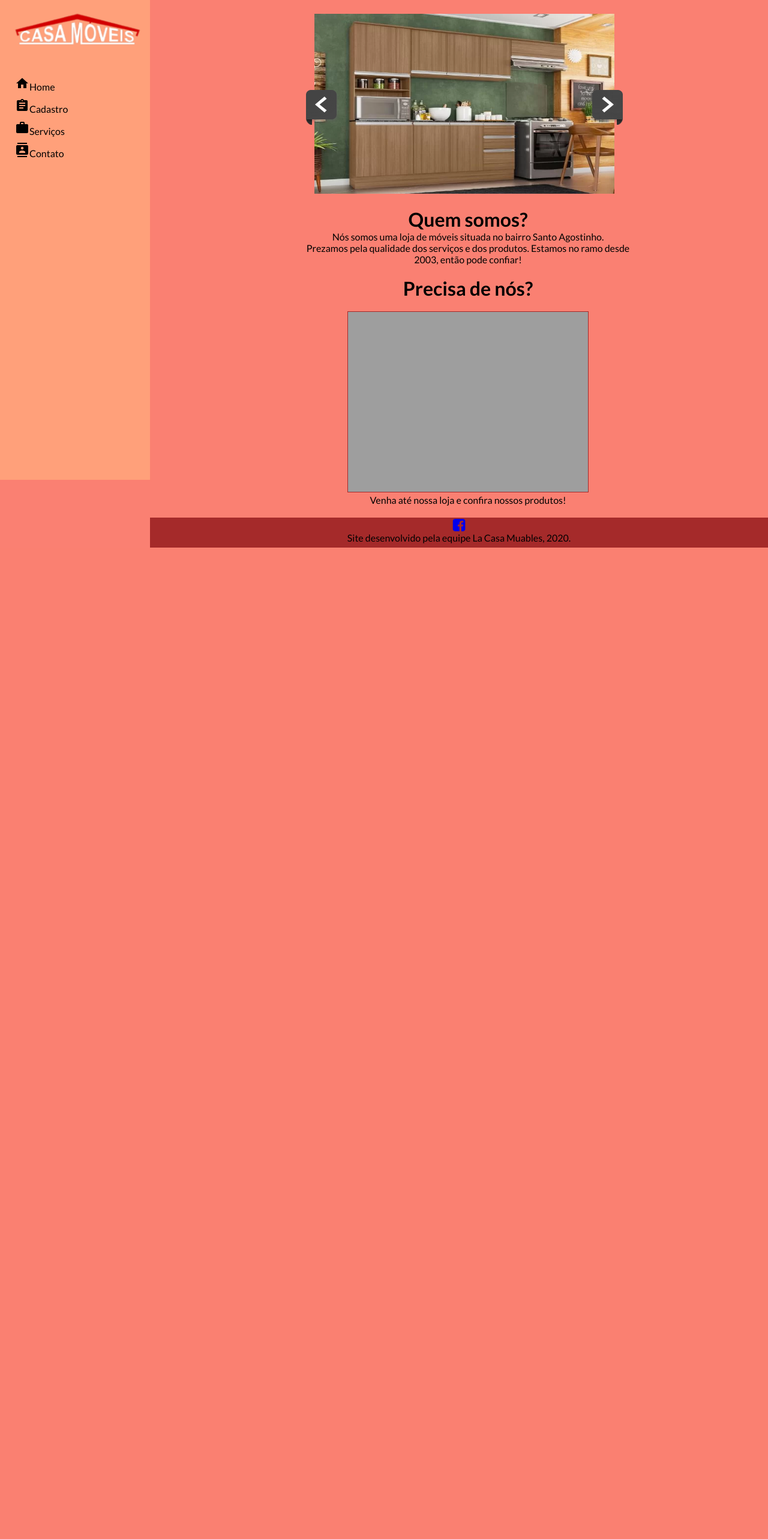
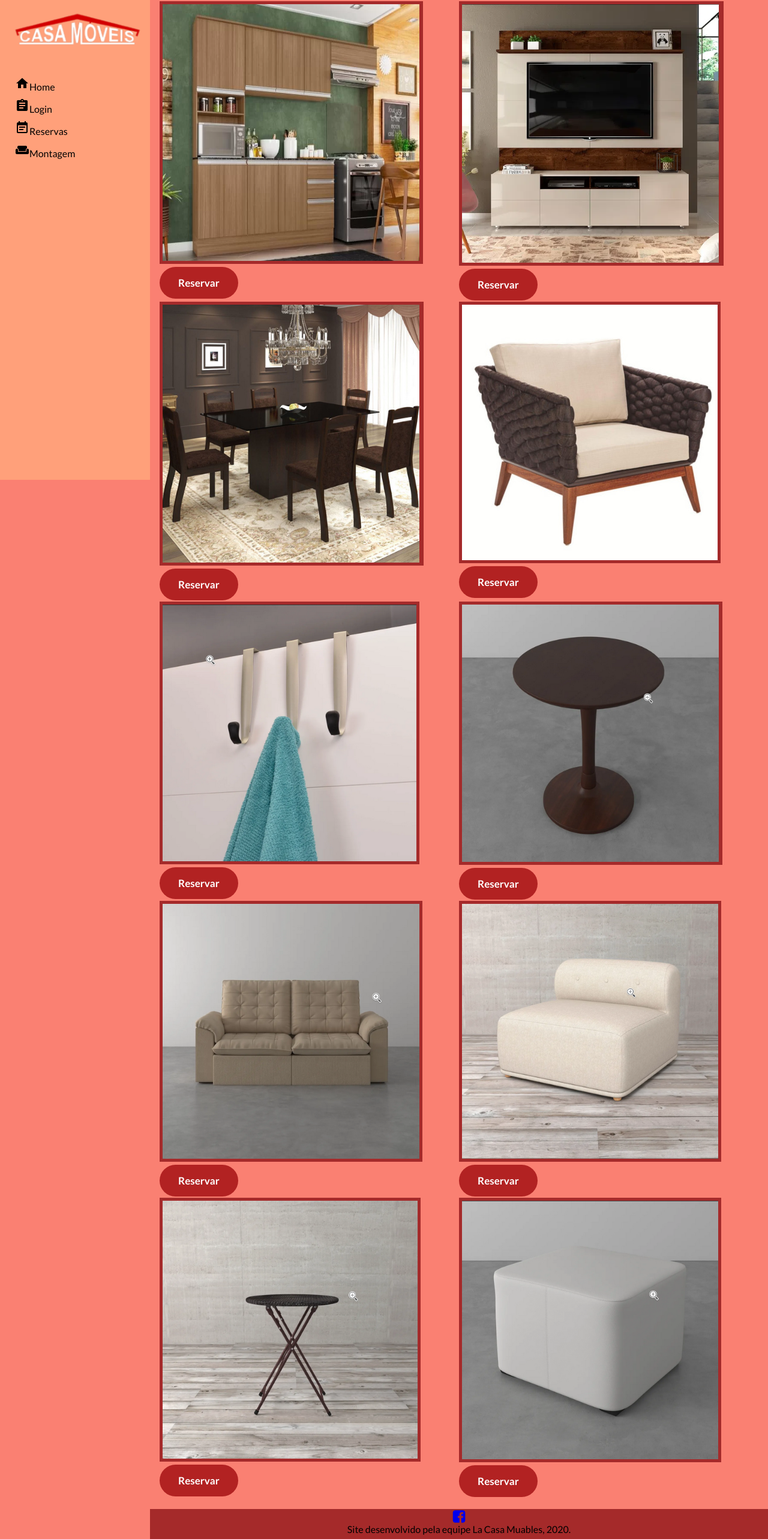
Before and after one commit to Julio-code-afk/tcc, a PHP site: page /home.html in a window 1280 px wide. Shown: the whole page at 60% size. Before the commit the page ends 913 px from the top, so only its background shows below. Run offline with PHP 8.4, Linux system fonts and the light colour scheme; grey boxes are pictures that could not be loaded.

Commit message:
Add files via upload

```diff
--- a/TCC/css/style.css
+++ b/TCC/css/style.css
@@ -3,6 +3,8 @@
 *{
     font-family: 'Lato', sans-serif;
     margin: 0;
+    padding: 0;
+    box-sizing: border-box;
 }
 
 body{
@@ -51,50 +53,80 @@ main{
     border-left: solid 5px #B22222;
 }
 
-.container{
+/* grid */
+
+.myButton {
+	background-color:#b22222;
+	border-radius:28px;
+	display:inline-block;
+	cursor:pointer;
+	color:#ffffff;
+	font-size:17px;
+	font-weight:bold;
+    padding:16px 31px;
     text-align: center;
-    margin: 20px;
-    margin-left: 260px;
-	width:540px;
-	overflow:auto;
+	text-decoration:none;
+	text-shadow:0px 1px 0px #b22222;
+}
+.myButton:hover {
+    color: brown;
+    background-color:#FA8072
+    border: solid 1px brown;
+}
+.myButton:active {
+	position:relative;
+	top:1px;
 }
 
-.slider-inner{
-	width:500px;
-	height:300px;
-	position:relative;
-	overflow:hidden;
-	float:left;
-	padding:3px;
+.container{
+    width: 100%;
+    margin-left: auto;
+    margin-right: auto;
+    padding: 0 20px;
+
 }
 
-.slider-inner img{
-	display:none;
-	width:500px;
-	height:300px;
+.row{
+    margin-left: -5px;
+    margin-right: -5px;
 }
+    .row:before,.row:after{
+        content: "";
+        display: table;
+    }
+    .row:after{
+        clear: both;
+    }
+.col{
+    display: inline-block;
+    vertical-align: top;
+    min-height: 1px;
+    padding-left: 1px;
+    padding-right: 1px;
+    width: 100%;
+    margin-right: -4px;
+}
+.col img{
+    background: brown;
+    padding: 5px;
+    text-align: center;
+    margin: 2px 0px;
+    color: #fff;
+    }
+    /* duas colunas */
+    @media(min-width: 480px){
+    .col-2{
+        width: 50%;
+        }
+    }
 
-.slider-inner img.active{
-	display:inline-block;
-}
 
-.prev,.next{
-	float:left;
-	margin-top:130px;
-	cursor: pointer;
-}
-
-.prev{
-	position:relative;
-	margin-right:-45px;
-	z-index:100;
-}
-
-.next{
-	position:relative;
-	margin-left:-45px;
-	z-index:100;
-}
+    /* duas colunas */
+    @media(min-width:720px){
+        .col-3{
+            width: 33.3333%;
+        }
+    }
 
 fieldset{
     border:0;
@@ -107,10 +139,15 @@ footer{
     height: 50px;
     text-decoration: none;
 }
+
 /* celular */
 
-@media(max-width: 576px){
+@media(max-width: 992px){
 
+    .container{
+        max-width: 1170px;
+        padding: 0;
+    }
     nav{
         width: 0px;
     }
@@ -119,3 +156,18 @@ footer{
         width: 100%;
     }
 }
+
+#admfunc a{
+    text-decoration: none;
+    color: white;
+    font-size: 25px;
+}
+
+#admfunc a:hover {
+    color:brown;
+    text-decoration: none;
+}
+
+#selectmoveis label{
+    font-size: 20px;
+}
--- a/TCC/home.html
+++ b/TCC/home.html
@@ -23,15 +23,15 @@
             </a>
 
             <a href="cadastro.html">
-                <label><i class="tiny material-icons">assignment</i>Cadastro </label>
+                <label><i class="tiny material-icons">assignment</i>Login </label>
             </a>
 
-            <a href="">
-                <label><i class="tiny material-icons">work</i>Serviços </label>
+            <a href="reservacli.html">
+                <label><i class="tiny material-icons">event_note</i>Reservas </label>
             </a>
 
-            <a href="">
-                <label><i class="tiny material-icons">contacts</i>Contato </label>
+            <a href="admmontagem.html">
+                <label><i class="tiny material-icons">weekend</i>Montagem </label>
             </a>
         </div>
     </nav>
@@ -39,36 +39,56 @@
     <main>
 
         <div class="container">
-        <img src="img/arrow-left.png" class="prev" alt="Prev">
-        <div class="slider-inner">
-          <img src="img/mv1.png" class="active">
-          <img src="img/mv2.png">
-          <img src="img/mv3.png">
-        </div>
-        <img src="img/arrow-right.png" class="next" alt="Next">
+
+            <div class="row">
+                <div class="col col-2">
+                    <div> <img src="img/mv1.png"></div><a href="reservacli.html" class="myButton">Reservar</a>
+                </div>
+                <div class="col col-2">
+                    <div> <img src="img/mv2.png"></div><a href="reservacli.html" class="myButton">Reservar</a>
+                </div>
+            </div>
+
+            <div class="row">
+                <div class="col col-2">
+                    <div> <img src="img/mv3.png"></div><a href="reservacli.html" class="myButton">Reservar</a>
+                </div>
+                <div class="col col-2">
+                    <div> <img src="img/mv4.jpg"></div><a href="reservacli.html" class="myButton">Reservar</a>
+                </div>
+            </div>
+
+            <div class="row">
+                <div class="col col-2">
+                    <div> <img src="img/mv5.png"></div><a href="reservacli.html" class="myButton">Reservar</a>
+                </div>
+                <div class="col col-2">
+                    <div> <img src="img/mv6.png"></div><a href="reservacli.html" class="myButton">Reservar</a>
+                </div>
+            </div>
+
+            <div class="row">
+                <div class="col col-2">
+                    <div> <img src="img/mv7.png"></div><a href="reservacli.html" class="myButton">Reservar</a>
+                </div>
+                <div class="col col-2">
+                    <div> <img src="img/mv8.png"></div><a href="#" class="myButton">Reservar</a>
+                </div>
+            </div>
+
+            <div class="row">
+                <div class="col col-2">
+                    <div> <img src="img/mv9.png"></div><a href="reservacli.html" class="myButton">Reservar</a>
+                </div>
+                <div class="col col-2">
+                    <div> <img src="img/mv10.png"></div><a href="reservacli.html" class="myButton">Reservar</a>
+                </div>
+            </div>
+
+
+
+
     </div>
-
-    <div class="container">
-        <h1>
-            Quem somos?
-        </h1>
-        <p>
-            Nós somos uma loja de móveis situada no bairro Santo Agostinho.<br>
-                Prezamos pela qualidade dos serviços e dos produtos. Estamos no ramo
-            desde 2003, então pode confiar!
-        </p>
-        <br>
-        <h1>
-            Precisa de nós?
-        </h1>
-        <br>
-        <iframe src="https://www.google.com/maps/embed?pb=!1m18!1m12!1m3!1d3686.388007629624!2d-44.07643978504205!3d-22.48962098522554!2m3!1f0!2f0!3f0!3m2!1i1024!2i768!4f13.1!3m3!1m2!1s0x9ebd3e4ecbc0c3%3A0x570d7f887f8780f!2sR.%20Jaime%20Martins%2C%20701%20-%20Volta%20Grande%2C%20Volta%20Redonda%20-%20RJ%2C%2027210-070!5e0!3m2!1spt-BR!2sbr!4v1596128603535!5m2!1spt-BR!2sbr" width="400" height="300" frameborder="0" style="border: 1px solid brown;" allowfullscreen="" aria-hidden="false" tabindex="0"></iframe>
-
-        <p>
-            Venha até nossa loja e confira nossos produtos!
-        </p>
-    </div>
-
     <footer>
         <a href="https://www.facebook.com/casamoveisvr/"><i class="fa fa-facebook-square" style="font-size:24px"></i></a>
         <p> Site desenvolvido pela equipe La Casa Muables, 2020.</p>
```
Also changed, not shown: TCC/admcatalogo.html (added, +55 -0 lines), TCC/admcatalogoadicionar.html (added, +73 -0 lines), TCC/admcatalogoexcluir.html (added, +51 -0 lines), TCC/admcatalogomod.html (added, +78 -0 lines), TCC/admmontagem.html (added, +102 -0 lines), TCC/cadastro.html (+6 -6 lines), TCC/reservacli.html (added, +75 -0 lines), TCC/img/hometcc.png (added), TCC/img/mv1.png, TCC/img/mv10.png (added), TCC/img/mv2.png, TCC/img/mv3.png, TCC/img/mv4.jpg (added), TCC/img/mv5.png (added), 4 more files.
